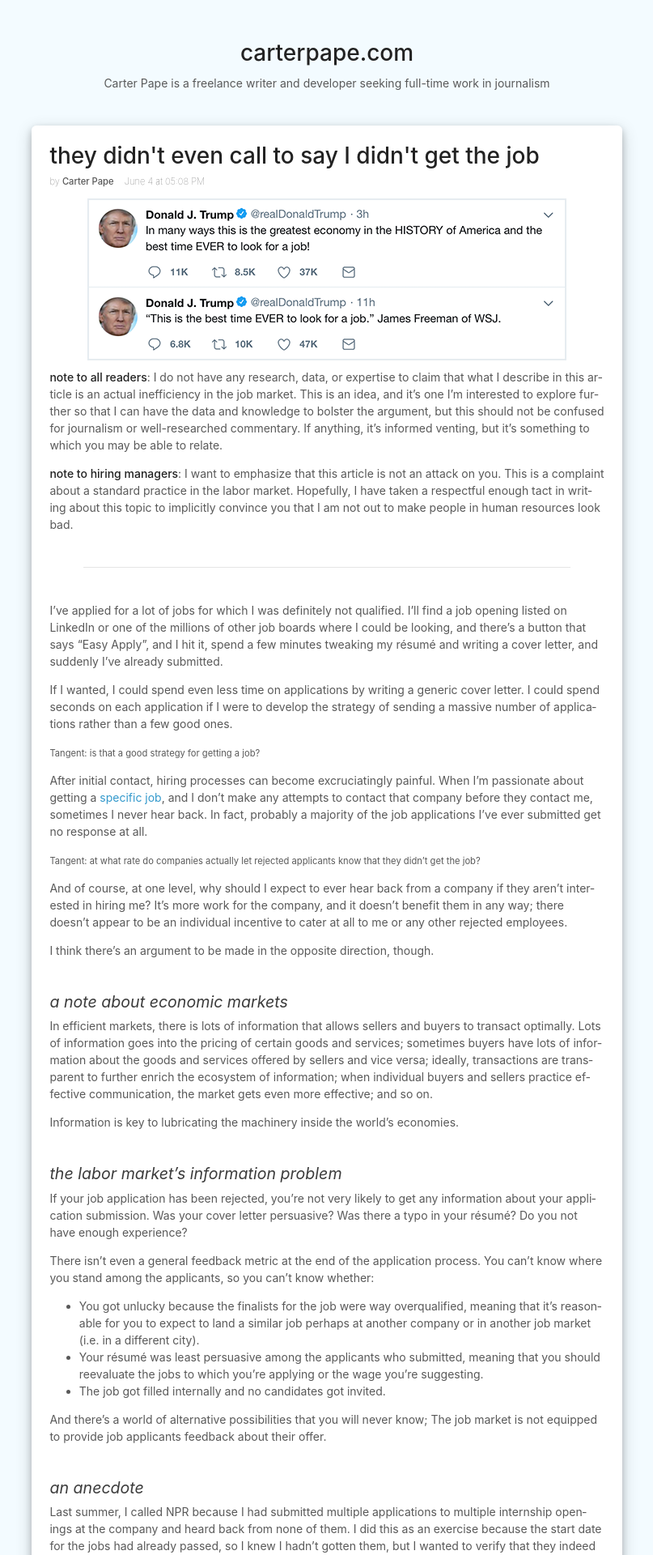
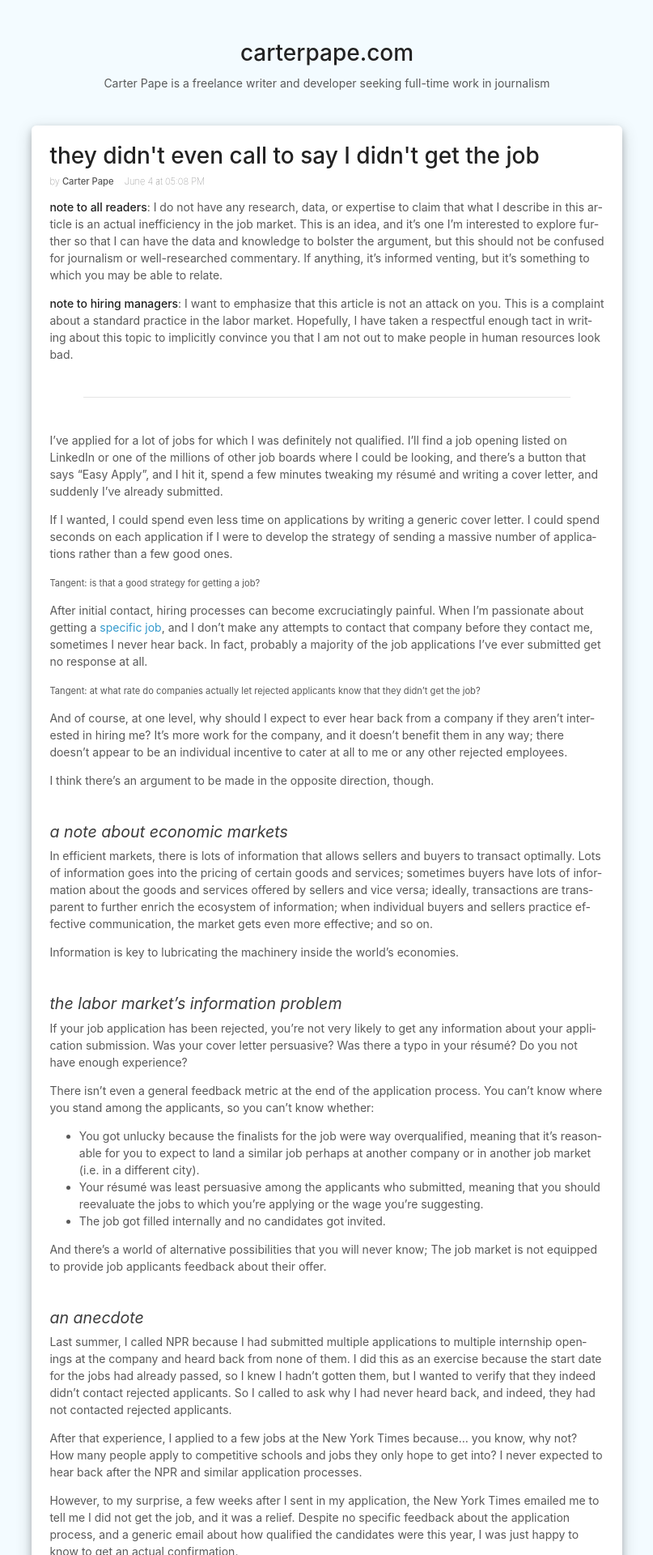
Before and after one commit to CarterPape/CarterPape.github.io, a Jekyll site: the page built from the-blog/unlisted/_posts/2018-06-04-no-callbacks.md, in a window 1280 px wide. Shown: the top 1920 px of the page at 81% size, without its empty margins (236-1043 px from the left). Built offline with Jekyll 4.4.1, drawn with Linux system fonts in a browser that asks for light colours.

Commit message:
new blocks for better captioning and images

```diff
--- /dev/null
+++ b/_includes/blocks/figure.html
@@ -0,0 +1,6 @@
+<figure {% if include.class %}class="{{ include.class }}"{% endif %}>
+    {{ content | markdownify }}
+    <figcaption>
+        {{ caption | markdownify }}
+    </figcaption>
+</figure>
--- a/_layouts/post.html
+++ b/_layouts/post.html
@@ -4,8 +4,8 @@ layout: no-nav
 <article class="card full-post">
     {% include post-header.html %}
 
-    {% if page.img %}
-        {% include inline-img.html img=page.img %}
+    {% if page.image %}
+        {% include blocks/top-image.html image=page.image %}
     {% endif %}
 
     {{ content | markdownify }}
--- a/_sass/parts/_post-page.scss
+++ b/_sass/parts/_post-page.scss
@@ -48,12 +48,31 @@ header.post-header {
 }
 
 figure {
-    margin: 0 0 10px 0;
-
+    margin-right: 3em;
+    margin-left: 3em;
+    margin-top: 1.5em;
+    margin-bottom: 2em;
+    :nth-last-child(2) {
+        margin-bottom: 0;
+        :last-child {
+            margin-bottom: 0;
+        }
+    }
     figcaption {
         color: $body-gray;
-        margin-top: 4px;
+        margin-top: 1.3em;
         font-size: .8em;
+        line-height: 1.5em;
+    }
+    &.screenshot {
+        margin-left: 0;
+        margin-right: 0;
+        margin-top: 0;
+        figcaption {
+            margin-top: -1em;
+            margin-right: 2em;
+            margin-left: 2em;
+        }
     }
 }
 
@@ -73,6 +92,9 @@ figure {
     font-size: .9em;
     line-height: 1.5em;
     color: lighten($body-reg, 15%);
+}
+
+.footnotes {
     &::before {
         content: "";
         background: $divider-gray;
```
Also changed, not shown: _includes/blocks/top-image.html (added, +13 -0 lines).
